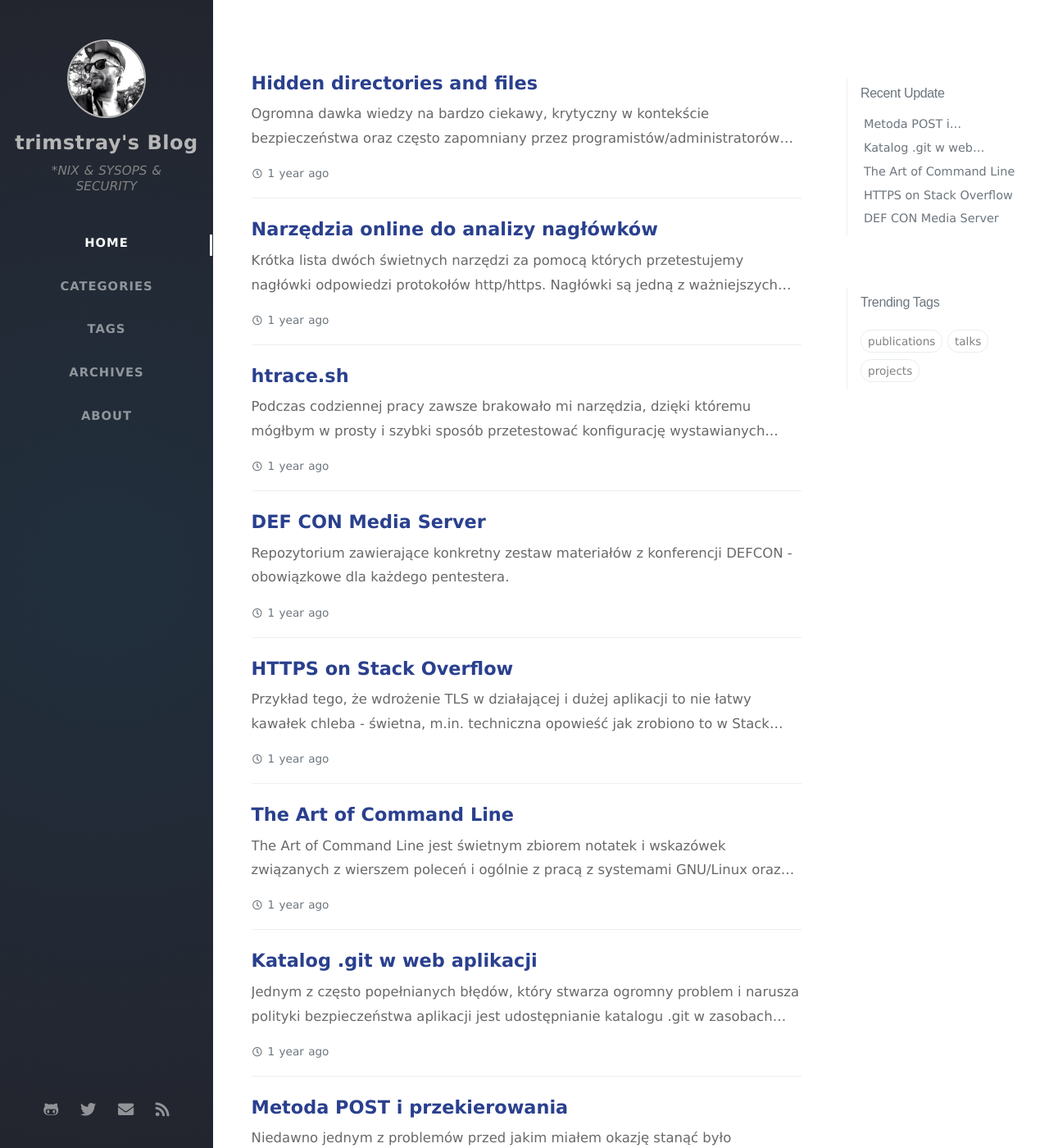
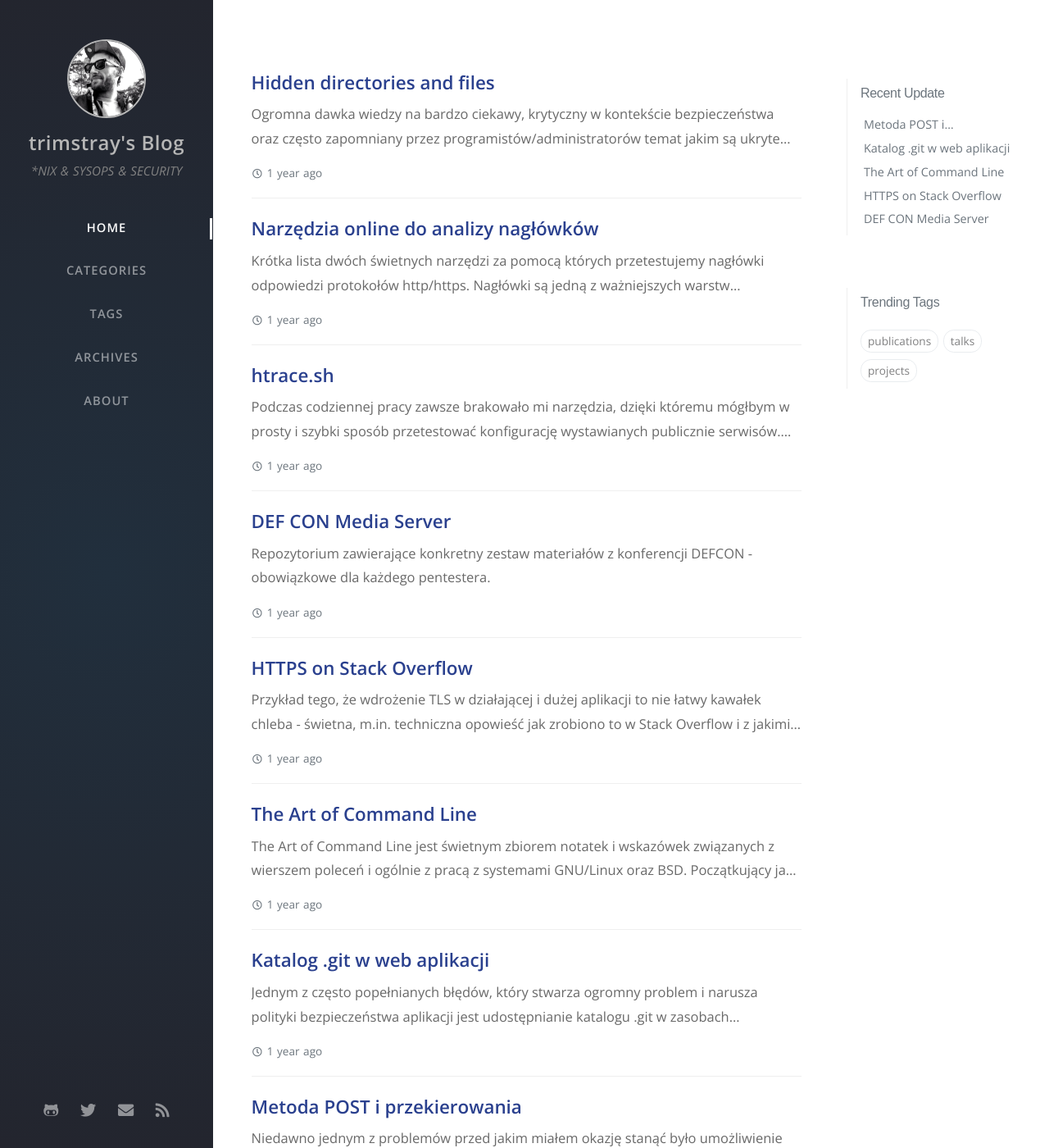
Before and after one commit to adityavs/trimstray.github.io, a Jekyll site: the page built from index.html, in a window 1280 px wide and 1400 px high. Shown: the whole window at 82% size. Built offline with Jekyll 4.4.1, drawn with Linux system fonts in a browser that asks for light colours; nearby versions of some CDN libraries; some web fonts are replaced; the list of posts is cut into pages by our own code; comment, search, counter and statistics services are not loaded.

Commit message:
change blog font - signed-off-by: trimstray <trimstray@gmail.com>

```diff
--- a/_includes/head.html
+++ b/_includes/head.html
@@ -27,6 +27,7 @@
   <link rel="dns-prefetch" href="https://fonts.gstatic.com">
 
   <!-- <link href="https://fonts.googleapis.com/css?family=Merriweather:400,400i,700,700i&display=swap&subset=latin-ext" rel="stylesheet"> -->
+  <link href="https://fonts.googleapis.com/css?family=Open+Sans:400,400i,600,600i&display=swap&subset=latin-ext" rel="stylesheet">
 
   <!-- ga -->
   {% if jekyll.environment == 'production' %}
--- a/assets/css/main.scss
+++ b/assets/css/main.scss
@@ -27,7 +27,8 @@ body {
   color: var(--text-color, #212529);
   -webkit-font-smoothing: antialiased;
   /* font-family: 'Source Sans Pro', 'Microsoft Yahei', sans-serif; */
-  font-family: Geneva, Arial, Helvetica, sans-serif;
+  /* font-family: Geneva, Arial, Helvetica, sans-serif; */
+  font-family: 'Open Sans', sans-serif;
 }
 
 /*--- sidebar layout ---*/
```
